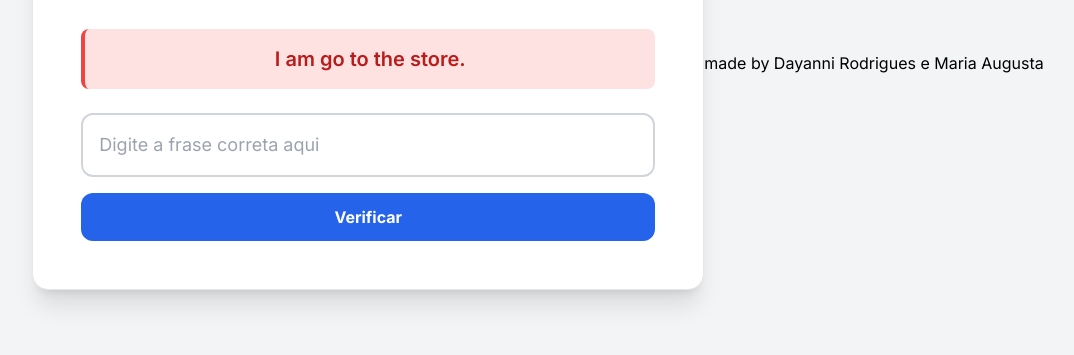
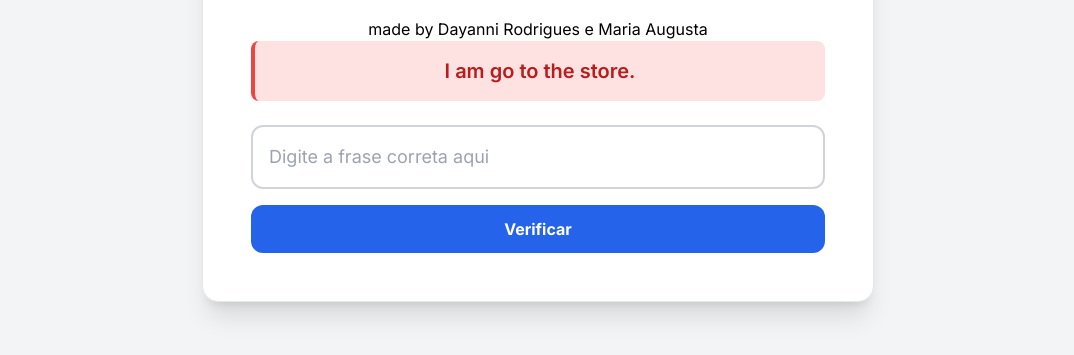
Before and after one commit to Daydrigues/fixgame, a website: page index.html in a window 1280 px wide. Shown: the part 337-692 px from the top of the page, without its empty margins (102-1176 px from the left). Drawn offline with nearby package versions, Linux system fonts and the light colour scheme.

Commit message:
index.html

```diff
--- a/index.html
+++ b/index.html
@@ -19,6 +19,7 @@
         <p class="text-gray-600 mb-8 md:text-lg">
             Sua missão é corrigir a frase incorreta abaixo. Digite a versão correta no campo e clique em 'Verificar'.
         </p>
+        <center>made by Dayanni Rodrigues e Maria Augusta</center>
 
         <!-- Exibe a frase incorreta -->
         <div class="bg-red-100 border-l-4 border-red-500 text-red-700 p-4 rounded-lg mb-6">
@@ -120,6 +121,5 @@
             loadNewSentence();
         });
     </script>
-    <footer><center>made by Dayanni Rodrigues e Maria Augusta</center></footer>
 </body>
 </html>
```
